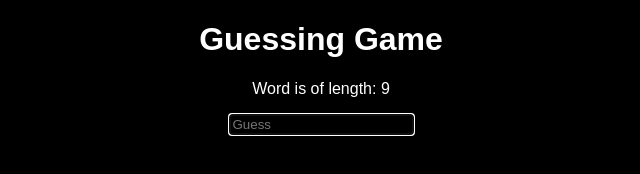
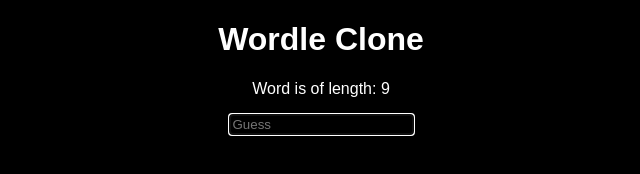
Before and after one commit to gotlougit/wordleclone, a plain HTML site: page index.html in a window 1280 px wide. Shown: the whole page, without its empty margins (319-959 px from the left). Drawn offline with Linux system fonts and the light colour scheme; no server answers.

Commit message:
Change title to Wordle Clone

```diff
--- a/index.html
+++ b/index.html
@@ -2,12 +2,12 @@
 
 <html lang="en">
 	<head>
-		<title>Guessing Game</title>
+		<title>Wordle Clone</title>
 		<script src="script.js" defer></script>
 		<link href="style.css" rel="stylesheet">
 	</head>
 	<body>
-		<h1>Guessing Game</h1>
+		<h1>Wordle Clone</h1>
 		<p id="hint"></p>
 		<p id="win"></p>
 		<p id="attempt"></p>
```
